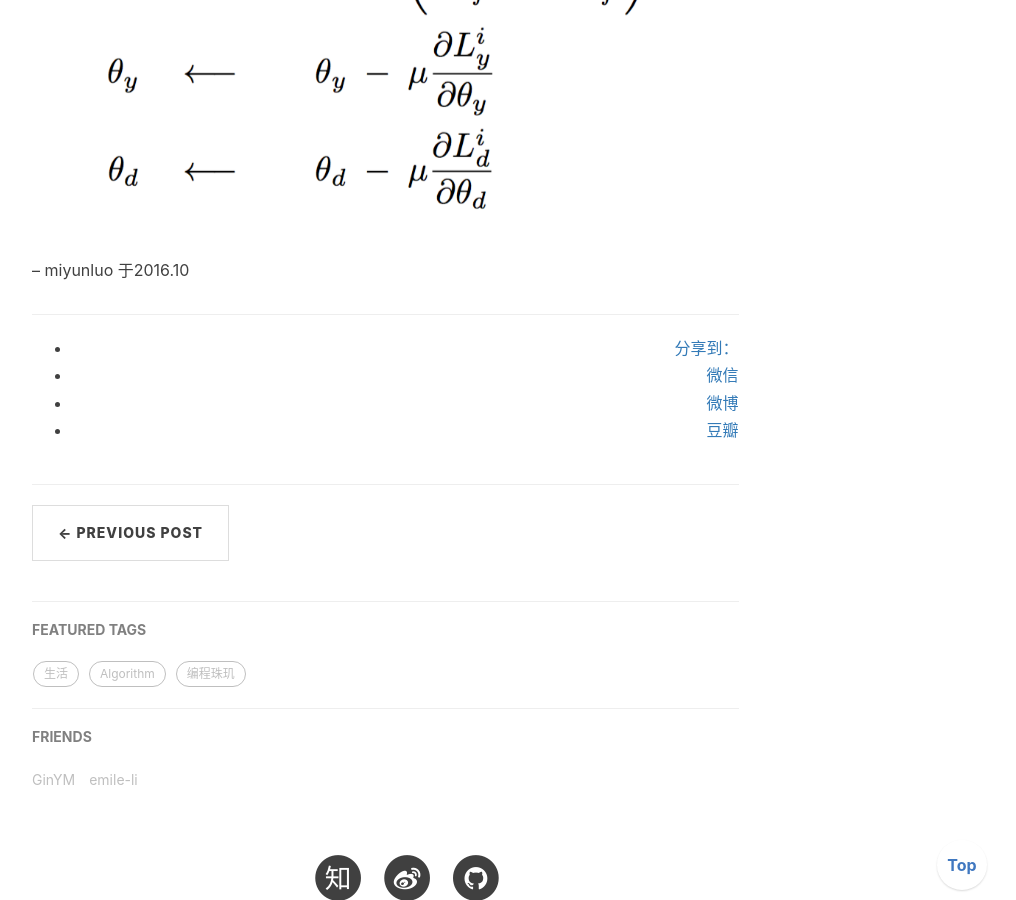
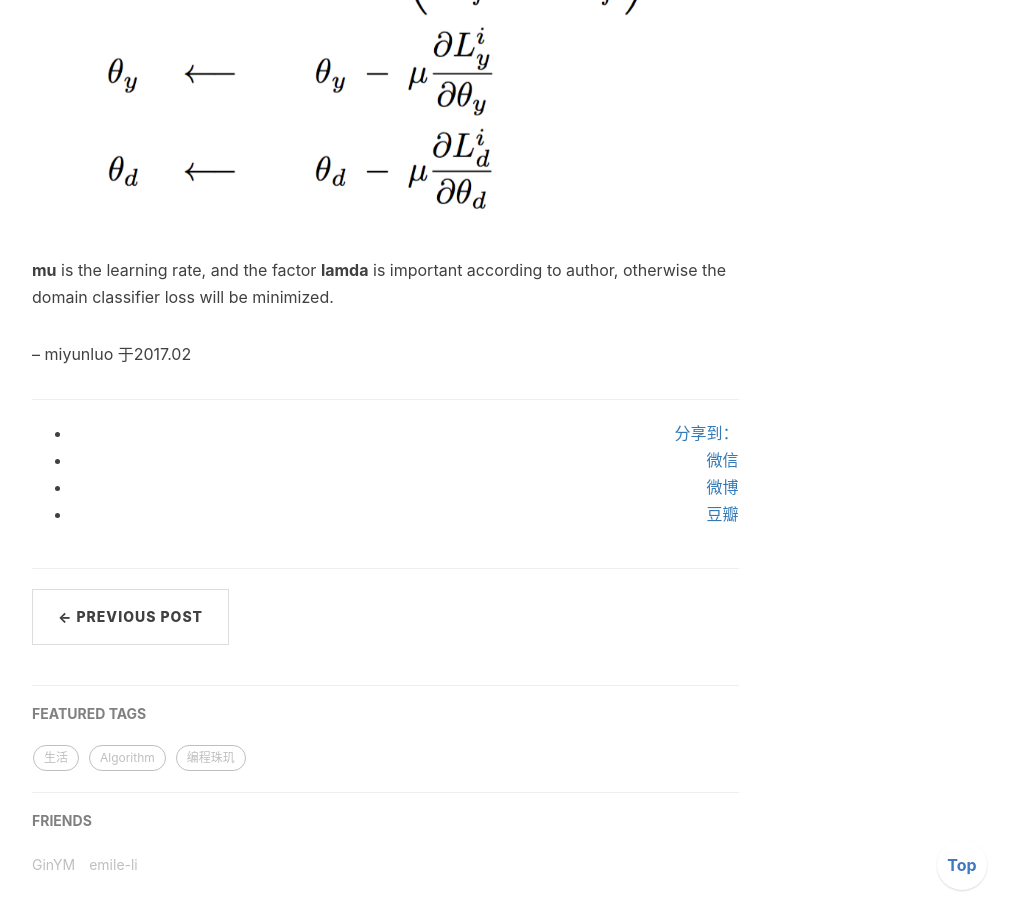
Before and after one commit to miyunluo/miyunluo.github.io, a Jekyll site: the page built from _posts/2017-02-01-UDAbB.markdown, in a window 1280 px wide and 900 px high, scrolled down 2685 px. Shown: the whole window, without its empty margins (233-1249 px from the left). Built offline with Jekyll 4.4.1, drawn with Linux system fonts in a browser that asks for light colours; nearby versions of some CDN libraries; comment, search, counter and statistics services are not loaded.

Commit message:
update note

```diff
--- a/_posts/2017-02-01-UDAbB.markdown
+++ b/_posts/2017-02-01-UDAbB.markdown
@@ -49,5 +49,7 @@ Then the parameters can be updated with back propagation.
 
 ![img](/img/in-post/post-blog-backpropfyd.png)
 
+**mu** is the learning rate, and the factor **lamda** is important according to author, otherwise the domain classifier loss will be minimized.
 
--- miyunluo 于2016.10
+
+-- miyunluo 于2017.02
```
